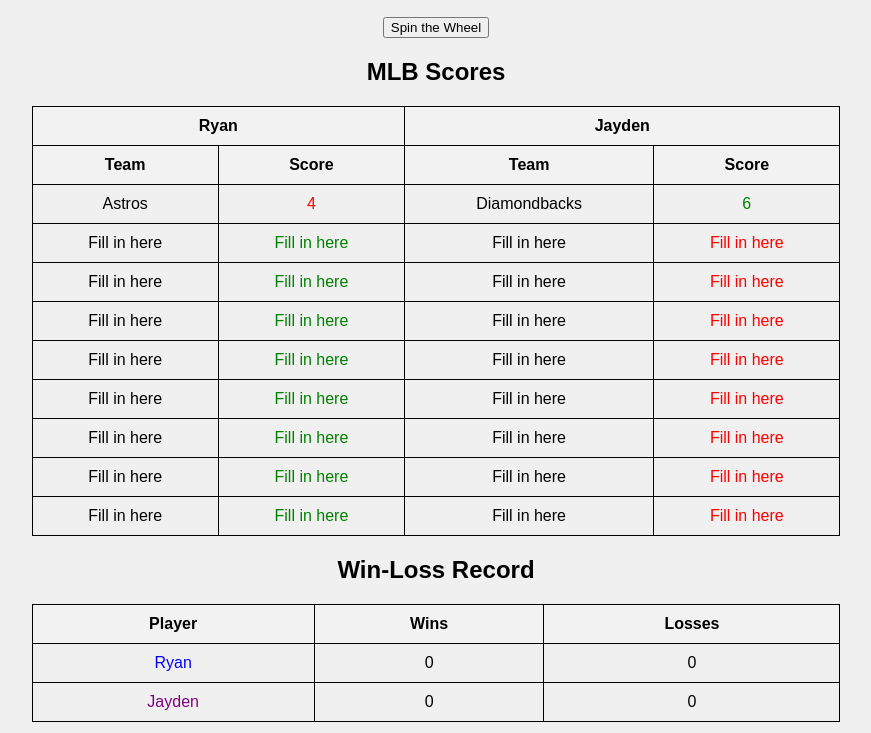
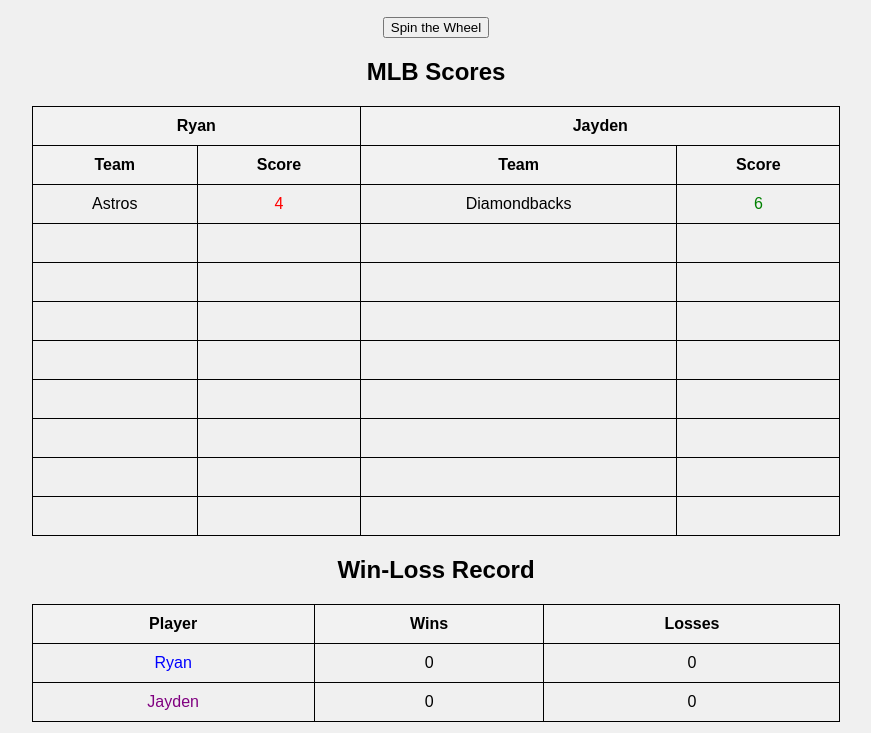
Before and after one commit to RyanJCassidy/Xbox-Wheel, a plain HTML site: page index.html in a window 1280 px wide. Shown: the part 661-1394 px from the top of the page, without its empty margins (204-1075 px from the left). Drawn offline with Linux system fonts and the light colour scheme.

Commit message:
Add dynamic score table

```diff
--- a/index.html
+++ b/index.html
@@ -30,16 +30,8 @@
                     <th>Score</th>
                 </tr>
             </thead>
-            <tbody>
-                <tr><td>Astros</td><td style="color: red;">4</td><td>Diamondbacks</td><td style="color: green;">6</td></tr>
-                <tr><td>Fill in here</td><td style="color: green;">Fill in here</td><td>Fill in here</td><td style="color: red;">Fill in here</td></tr>
-                <tr><td>Fill in here</td><td style="color: green;">Fill in here</td><td>Fill in here</td><td style="color: red;">Fill in here</td></tr>
-                <tr><td>Fill in here</td><td style="color: green;">Fill in here</td><td>Fill in here</td><td style="color: red;">Fill in here</td></tr>
-                <tr><td>Fill in here</td><td style="color: green;">Fill in here</td><td>Fill in here</td><td style="color: red;">Fill in here</td></tr>
-                <tr><td>Fill in here</td><td style="color: green;">Fill in here</td><td>Fill in here</td><td style="color: red;">Fill in here</td></tr>
-                <tr><td>Fill in here</td><td style="color: green;">Fill in here</td><td>Fill in here</td><td style="color: red;">Fill in here</td></tr>
-                <tr><td>Fill in here</td><td style="color: green;">Fill in here</td><td>Fill in here</td><td style="color: red;">Fill in here</td></tr>
-                <tr><td>Fill in here</td><td style="color: green;">Fill in here</td><td>Fill in here</td><td style="color: red;">Fill in here</td></tr>
+            <tbody id="scoreTableBody">
+                <!-- Score rows will be generated by script.js -->
             </tbody>
         </table>
 
--- a/script.js
+++ b/script.js
@@ -26,7 +26,10 @@
 let spinTime = 0;
 let spinTimeTotal = 0;
 
-document.addEventListener("DOMContentLoaded", drawRouletteWheel);
+document.addEventListener("DOMContentLoaded", () => {
+    drawRouletteWheel();
+    renderScoreTable();
+});
 
 function drawRouletteWheel() {
     ctx.clearRect(0, 0, 500, 500);
@@ -90,3 +93,54 @@
     const tc = ts * t;
     return b + c * (tc + -3 * ts + 3 * t);
 }
+
+// ------------------- Score Table Logic -------------------
+
+let scores = JSON.parse(localStorage.getItem('scores'));
+if (!scores) {
+    scores = [
+        { ryanTeam: 'Astros', ryanScore: '4', jaydenTeam: 'Diamondbacks', jaydenScore: '6' }
+    ];
+    for (let i = 0; i < 8; i++) {
+        scores.push({ ryanTeam: '', ryanScore: '', jaydenTeam: '', jaydenScore: '' });
+    }
+}
+
+function saveScores() {
+    localStorage.setItem('scores', JSON.stringify(scores));
+}
+
+function renderScoreTable() {
+    const tbody = document.querySelector('#scoreTable tbody');
+    tbody.innerHTML = '';
+    scores.forEach((row, index) => {
+        const tr = document.createElement('tr');
+
+        ['ryanTeam', 'ryanScore', 'jaydenTeam', 'jaydenScore'].forEach(field => {
+            const td = document.createElement('td');
+            td.textContent = row[field];
+            td.contentEditable = 'true';
+            td.dataset.index = index;
+            td.dataset.field = field;
+            if (field === 'ryanScore') td.style.color = 'red';
+            if (field === 'jaydenScore') td.style.color = 'green';
+            td.addEventListener('blur', handleCellEdit);
+            tr.appendChild(td);
+        });
+
+        tbody.appendChild(tr);
+    });
+}
+
+function handleCellEdit(e) {
+    const td = e.target;
+    const index = parseInt(td.dataset.index, 10);
+    const field = td.dataset.field;
+    updateScore(index, field, td.textContent.trim());
+}
+
+function updateScore(index, field, value) {
+    if (!scores[index]) return;
+    scores[index][field] = value;
+    saveScores();
+}
```
